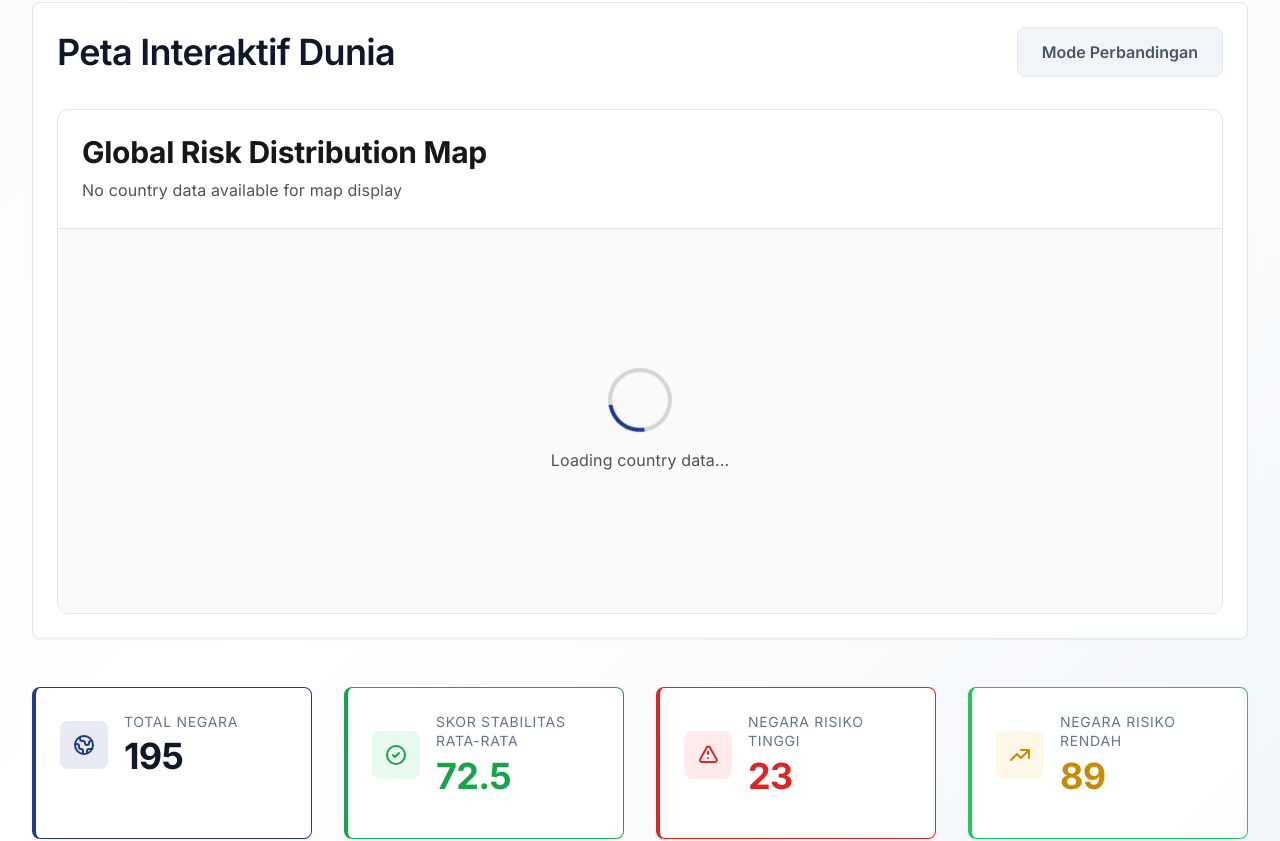
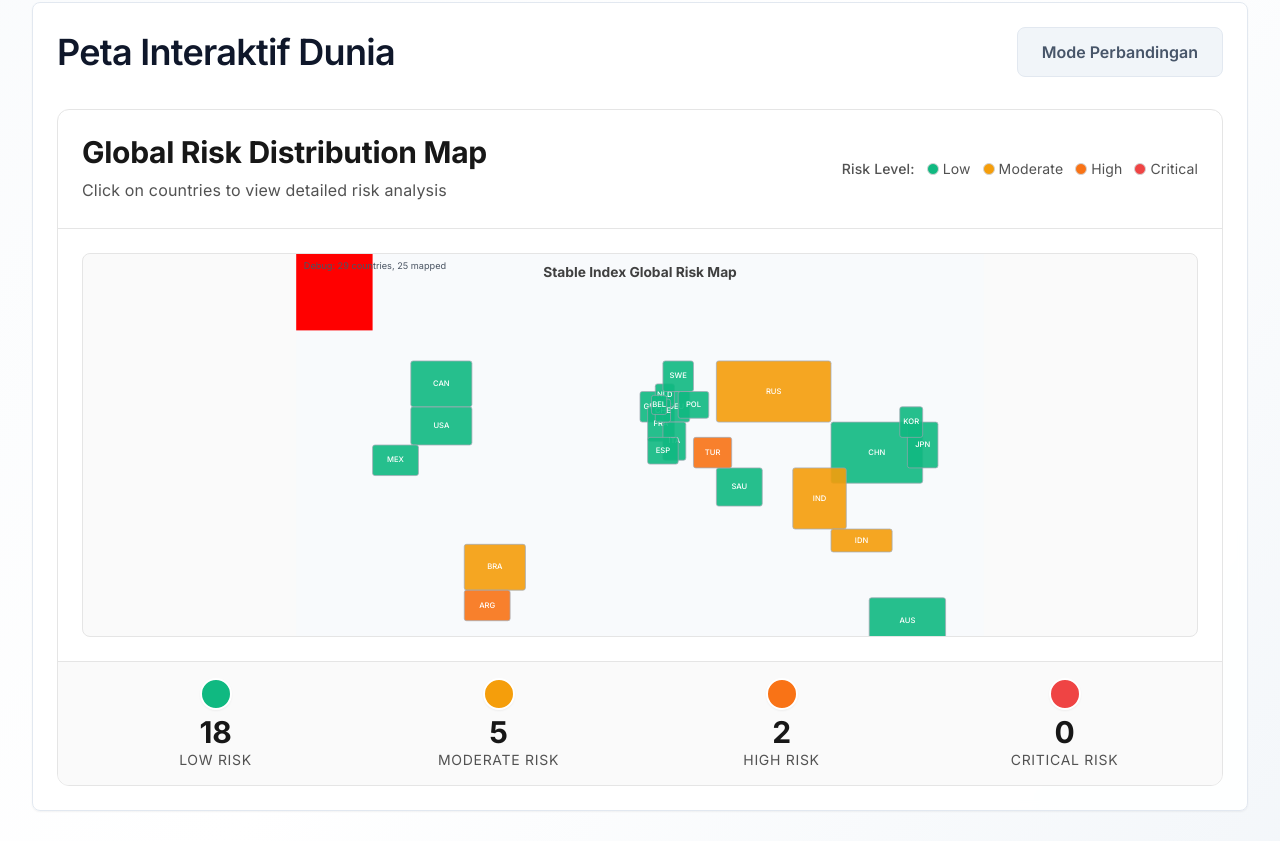
Before and after one commit to jackkoat/stable-index, a Next.js app: page /dashboard in a window 1280 px wide. Shown: the part 393-1234 px from the top of the page. Built offline with nearby package versions, Linux system fonts and the light colour scheme.

Commit message:
feat: Update WorldMap and Dashboard components for improved data handling and debugging

```diff
--- a/app/components/WorldMap/WorldMap.tsx
+++ b/app/components/WorldMap/WorldMap.tsx
@@ -130,13 +130,16 @@ export function WorldMap({
           {/* Background */}
           <rect width="900" height="500" fill="#F8FAFC" />
 
+          {/* Debug rect */}
+          <rect x="0" y="0" width="100" height="100" fill="red" />
+
           {/* Debug info */}
           <text x="10" y="20" className="text-xs fill-gray-600">
             Debug: {getAvailableCountries().length} countries, {mapData.size} mapped
           </text>
 
           {/* Render countries using optimized batch rendering */}
-          {Object.entries(countryCoordinates).map(([countryCode, coords]) => (
+          {Object.entries(countryCoordinates).filter(([code]) => mapData.has(code)).map(([countryCode, coords]) => (
             <CountryRenderer
               key={countryCode}
               countryCode={countryCode}
--- a/app/dashboard/page.tsx
+++ b/app/dashboard/page.tsx
@@ -5,45 +5,25 @@ import { useState, useEffect } from 'react';
 import { WorldMap } from '@/components/WorldMap';
 import { Navigation } from '@/components/Navigation';
 import { ErrorBoundary } from '@/components/ErrorBoundary';
+import { allCountriesData, dashboardStats as mockDashboardStats } from '@/data/mockData';
+import { CountryData } from '@/types/index';
 
 interface DashboardStats {
-  totalCountries: number;
-  avgStabilityScore: number;
-  highRiskCountries: number;
-  lowRiskCountries: number;
-  lastUpdated: string;
+  total_countries: number;
+  low_risk: number;
+  moderate_risk: number;
+  high_risk: number;
+  critical_risk: number;
+  avg_uri_score: number;
 }
 
 export default function DashboardPage() {
-  const [countriesData, setCountriesData] = useState([]);
-  const [dashboardStats, setDashboardStats] = useState<DashboardStats | null>(null);
+  console.log('DashboardPage render, allCountriesData type:', typeof allCountriesData, 'length:', allCountriesData?.length);
+  const [countriesData, setCountriesData] = useState<CountryData[]>(allCountriesData);
+  const [dashboardStats, setDashboardStats] = useState<DashboardStats | null>(mockDashboardStats as DashboardStats);
   const [selectedCountry, setSelectedCountry] = useState(null);
-  const [dataLoading, setDataLoading] = useState(true);
+  const [dataLoading, setDataLoading] = useState(false);
   const [comparisonMode, setComparisonMode] = useState(false);
-
-  useEffect(() => {
-    // Load dashboard data
-    const loadDashboardData = async () => {
-      try {
-        // TODO: Replace with actual data loading from Supabase
-        setDashboardStats({
-          totalCountries: 195,
-          avgStabilityScore: 72.5,
-          highRiskCountries: 23,
-          lowRiskCountries: 89,
-          lastUpdated: new Date().toISOString()
-        });
-
-        setCountriesData([]);
-        setDataLoading(false);
-      } catch (error) {
-        console.error('Error loading dashboard data:', error);
-        setDataLoading(false);
-      }
-    };
-
-    loadDashboardData();
-  }, []);
 
   const handleCountrySelect = (country: any) => {
     setSelectedCountry(country);
@@ -132,7 +112,7 @@ export default function DashboardPage() {
                     <div className="flex-1">
                       <p className="text-caption text-text-muted uppercase tracking-wider mb-1">Total Negara</p>
                       <p className="text-heading-lg font-bold text-text-primary">
-                        {dashboardStats.totalCountries}
+                        {dashboardStats.total_countries}
                       </p>
                     </div>
                   </div>
@@ -148,7 +128,7 @@ export default function DashboardPage() {
                     <div className="flex-1">
                       <p className="text-caption text-text-muted uppercase tracking-wider mb-1">Skor Stabilitas Rata-rata</p>
                       <p className="text-heading-lg font-bold text-risk-low-base">
-                        {dashboardStats.avgStabilityScore}
+                        {dashboardStats.avg_uri_score}
                       </p>
                     </div>
                   </div>
@@ -164,7 +144,7 @@ export default function DashboardPage() {
                     <div className="flex-1">
                       <p className="text-caption text-text-muted uppercase tracking-wider mb-1">Negara Risiko Tinggi</p>
                       <p className="text-heading-lg font-bold text-risk-critical-base">
-                        {dashboardStats.highRiskCountries}
+                        {dashboardStats.high_risk}
                       </p>
                     </div>
                   </div>
@@ -180,7 +160,7 @@ export default function DashboardPage() {
                     <div className="flex-1">
                       <p className="text-caption text-text-muted uppercase tracking-wider mb-1">Negara Risiko Rendah</p>
                       <p className="text-heading-lg font-bold text-risk-moderate-base">
-                        {dashboardStats.lowRiskCountries}
+                        {dashboardStats.low_risk}
                       </p>
                     </div>
                   </div>
```
